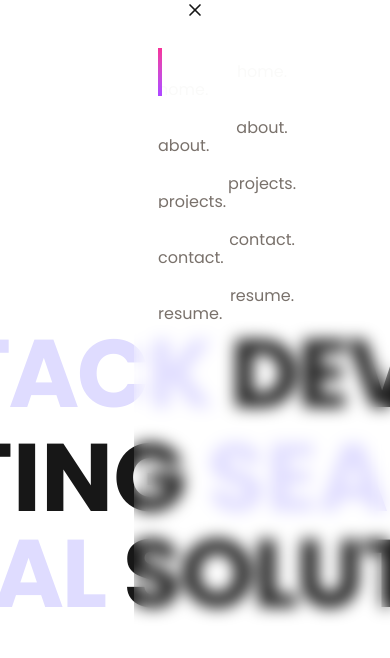
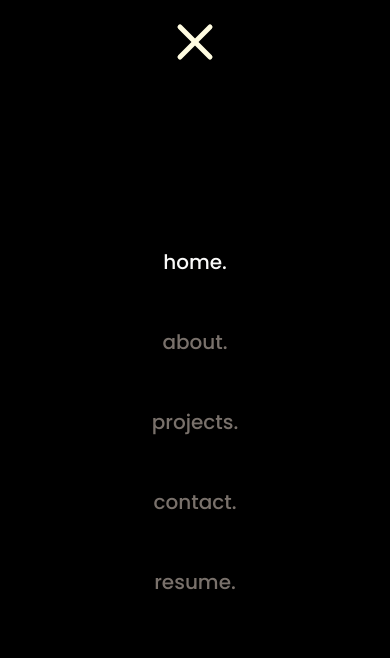
Before and after one commit to na1969na/developer-portfolio, a Next.js app: page / in a window 390 px wide. Both pictures are taken after a click on the button 195 px from the left and 10 px from the top of the page. Shown: the top 658 px of the page. Built offline with nearby package versions, Linux system fonts and the light colour scheme.

Commit message:
fix: fix mobile design

```diff
--- a/src/app/globals.css
+++ b/src/app/globals.css
@@ -1,14 +1,15 @@
 @import "tailwindcss";
 
 :root {
-  --background: #ffffff;
-  --foreground: #171717;
+  --background: #0a0a0a;
+  --foreground: #fffce1;
 }
 
 @theme inline {
   --color-background: var(--background);
   --color-foreground: var(--foreground);
   --color-pastel-blue: #c3ffe2;
+  --color-light-cream: #fffce1;
   --font-sans: var(--font-geist-sans);
   --font-mono: var(--font-geist-mono);
   --font-poppins: var(--font-poppins);
--- a/src/components/about/AboutSection.tsx
+++ b/src/components/about/AboutSection.tsx
@@ -41,20 +41,22 @@ const experiences: Experience[] = [
 
 const AboutSection = () => {
   return (
-    <div className="text-3xl pt-20 w-full relative">
+    <div className="text-xl md:text-3xl pt-10 md:pt-20 w-full relative px-4 md:px-8">
       <div className="w-full">
-        <h1 className="text-5xl font-black">about.</h1>
-        <div className="flex gap-8 mb-15">
-          <motion.h1 className="font-black flex flex-col justify-end pt-40 pb-20">
-            <div className="text-[10rem] -mb-12 flex">
+        <h1 className="text-3xl md:text-5xl font-black mb-8 md:mb-12">
+          about.
+        </h1>
+        <div className="flex gap-4 md:gap-8 mb-8 md:mb-15">
+          <motion.h1 className="font-black flex flex-col justify-end pt-20 md:pt-40 pb-10 md:pb-20">
+            <div className="text-5xl md:text-[10rem] -mb-0 md:-mb-12 flex">
               <AnimatedText text="NANA" />
             </div>
-            <div className="flex items-center gap-8">
-              <div className="text-[10rem]">
+            <div className="flex flex-col lg:flex-row items-center gap-4 md:gap-8">
+              <div className="text-5xl md:text-[10rem]">
                 <AnimatedText text="OKAMOTO" />
               </div>
               <motion.div
-                className="w-48 h-48 overflow-hidden"
+                className="w-32 h-32 md:w-48 md:h-48 overflow-hidden"
                 initial={{ scale: 0, opacity: 0 }}
                 animate={{ scale: 1, opacity: 1 }}
                 transition={{
@@ -75,15 +77,15 @@ const AboutSection = () => {
             </div>
           </motion.h1>
         </div>
-        <div className="text-5xl space-y-2 w-full mt-15">
-          <p className="tracking-wider leading-tight">
+        <div className="text-2xl md:text-5xl space-y-4 md:space-y-6 w-full mt-8 md:mt-15">
+          <p className="tracking-wider leading-tight px-2 md:px-0">
             <span className="text-pastel-blue">Full-stack developer</span> with{" "}
             <span className="relative">
               4+ years
               <svg
                 viewBox="0 0 286 73"
                 fill="none"
-                className="absolute -left-2 -right-2 -top-2 bottom-0 translate-y-1"
+                className="absolute -left-2 -right-2 -top-2 bottom-0 translate-y-1 w-full"
               >
                 <motion.path
                   initial={{ pathLength: 0 }}
@@ -100,14 +102,14 @@ const AboutSection = () => {
             </span>{" "}
             of experience in enterprise application development.
           </p>
-          <p className="tracking-wider leading-tight">
+          <p className="tracking-wider leading-tight px-2 md:px-0">
             Based in{" "}
-            <span className="bg-pastel-blue text-black px-4 py-1 rounded-full inline-block font-semibold">
+            <span className="bg-pastel-blue text-black px-3 md:px-4 py-1 rounded-full inline-block font-semibold text-lg md:text-2xl">
               Vancouver, BC
             </span>
             , focusing on building scalable and efficient solutions.
           </p>
-          <p className="tracking-wider leading-tight">
+          <p className="tracking-wider leading-tight px-2 md:px-0">
             Passionate about{" "}
             <span className="text-pastel-blue">
               {"{"}
@@ -155,11 +157,13 @@ const AboutSection = () => {
         </div>
       </div>
 
-      <hr className="my-16" />
+      <hr className="my-8 md:my-16" />
 
-      <div>
-        <h2 className="my-16 text-5xl font-black">experience.</h2>
-        <div className="space-y-10">
+      <div className="px-2 md:px-0">
+        <h2 className="my-8 md:my-16 text-3xl md:text-5xl font-black">
+          experience.
+        </h2>
+        <div className="space-y-6 md:space-y-10">
           {experiences.map((exp, index) => (
             <motion.div
               key={index}
@@ -171,13 +175,13 @@ const AboutSection = () => {
                 ease: "easeOut",
               }}
               viewport={{ once: false }}
-              className="flex flex-col gap-4 text-3xl p-6 border border-light-cream rounded-2xl"
+              className="flex flex-col gap-3 md:gap-4 text-xl md:text-3xl p-6 md:p-8 border border-light-cream rounded-2xl"
             >
-              <h3 className="font-semibold">
+              <h3 className="font-semibold text-lg md:text-2xl">
                 {exp.title} | {exp.company}
               </h3>
-              <p className="text-xl opacity-70">{exp.period}</p>
-              <ul className="text-xl opacity-70 list-disc pl-6">
+              <p className="text-base md:text-xl opacity-70">{exp.period}</p>
+              <ul className="text-base md:text-xl opacity-70 list-disc pl-4 md:pl-6">
                 {exp.description.map((item, index) => (
                   <motion.li
                     key={index}
@@ -206,7 +210,7 @@ const AboutSection = () => {
                       ease: "easeOut",
                     }}
                     viewport={{ once: false }}
-                    className="bg-pastel-blue text-xl px-3 py-2 rounded-full text-black font-semibold"
+                    className="bg-pastel-blue text-base md:text-xl px-2 md:px-3 py-1 md:py-2 rounded-full text-black font-semibold"
                   >
                     {skill}
                   </motion.span>
--- a/src/components/contact/ContactSection.tsx
+++ b/src/components/contact/ContactSection.tsx
@@ -6,38 +6,76 @@ import FlipLink from "./RevealLinks";
 const ContactSection = () => {
   return (
     <motion.div
-      className="space-y-10 pt-10"
+      className="space-y-10 pt-10 px-4 md:px-6 lg:px-8"
       initial={{ opacity: 0, y: 20 }}
       animate={{ opacity: 1, y: 0 }}
       exit={{ opacity: 0, y: -20 }}
       transition={{ duration: 0.5 }}
     >
-      <div className="space-y-3">
-        <h1 className="text-5xl font-black text-center">CONTACT</h1>
+      <div className="space-y-3 pt-10 md:pt-16 lg:pt-20">
+        <h1 className="text-3xl md:text-4xl lg:text-5xl font-black text-center">
+          CONTACT
+        </h1>
         <div className="text-center">
-          <p className="text-lg">
+          <p className="text-base md:text-lg">
             I am always open to new opportunities and collaborations. Feel free
             to reach out through any of the channels below.
           </p>
         </div>
       </div>
-      <div className="text-center text-3xl">
+      <div className="text-center text-xl md:text-2xl lg:text-3xl">
         <hr />
-        <h2 className="pt-5">EMAIL</h2>
-        <FlipLink href="mailto:nanaokamoto.tech@gmail.com">
+        <h2 className="pt-3 md:pt-5">EMAIL</h2>
+        <div className="hidden md:block">
+          <FlipLink
+            href="mailto:nanaokamoto.tech@gmail.com"
+            className="whitespace-normal break-all"
+          >
+            nanaokamoto.tech@gmail.com
+          </FlipLink>
+        </div>
+        <a
+          href="mailto:nanaokamoto.tech@gmail.com"
+          className="md:hidden block py-5 text-xl hover:text-[#0abfcb]"
+        >
           nanaokamoto.tech@gmail.com
-        </FlipLink>
+        </a>
         <hr />
-        <h2 className="pt-5">LINKEDIN</h2>
-        <FlipLink href="https://www.linkedin.com/in/nana-okamoto/">
+        <h2 className="pt-3 md:pt-5">LINKEDIN</h2>
+        <div className="hidden md:block">
+          <FlipLink href="https://www.linkedin.com/in/nana-okamoto/">
+            /nana-okamoto
+          </FlipLink>
+        </div>
+        <a
+          href="https://www.linkedin.com/in/nana-okamoto/"
+          className="md:hidden block py-5 text-xl hover:text-[#0abfcb]"
+        >
           /nana-okamoto
-        </FlipLink>
+        </a>
         <hr />
-        <h2 className="pt-5">GITHUB</h2>
-        <FlipLink href="https://github.com/na1969na">/na1969na</FlipLink>
+        <h2 className="pt-3 md:pt-5">GITHUB</h2>
+        <div className="hidden md:block">
+          <FlipLink href="https://github.com/na1969na">/na1969na</FlipLink>
+        </div>
+        <a
+          href="https://github.com/na1969na"
+          className="md:hidden block py-5 text-xl hover:text-[#0abfcb]"
+        >
+          /na1969na
+        </a>
         <hr />
-        <h2 className="pt-5">DEV.TO</h2>
-        <FlipLink href="https://dev.to/na1969na">/na1969na</FlipLink>
+        <h2 className="pt-3 md:pt-5">DEV.TO</h2>
+        <div className="hidden md:block">
+          <FlipLink href="https://dev.to/na1969na">/na1969na</FlipLink>
+        </div>
+        <a
+          href="https://dev.to/na1969na"
+          className="md:hidden block py-5 text-xl hover:text-[#0abfcb]"
+        >
+          /na1969na
+        </a>
+        <hr />
       </div>
     </motion.div>
   );
--- a/src/components/contact/RevealLinks.tsx
+++ b/src/components/contact/RevealLinks.tsx
@@ -7,16 +7,17 @@ const STAGGER = 0.025;
 interface FlipLinkProps {
   children: string;
   href: string;
+  className?: string;
 }
 
-const FlipLink = ({ children, href }: FlipLinkProps) => {
+const FlipLink = ({ children, href, className = "" }: FlipLinkProps) => {
   return (
     <div className="py-5">
       <motion.a
         initial="initial"
         whileHover="hovered"
         href={href}
-        className="relative block overflow-hidden whitespace-nowrap text-4xl font-black uppercase sm:text-5xl md:text-6xl hover:text-[#0abfcb]"
+        className={`relative block overflow-hidden whitespace-nowrap text-4xl font-black uppercase sm:text-5xl md:text-6xl hover:text-[#0abfcb] ${className}`}
         style={{
           lineHeight: 0.75,
         }}
--- a/src/components/home/HomeSection.tsx
+++ b/src/components/home/HomeSection.tsx
@@ -2,19 +2,19 @@ import ScrambleText from "./ScrambleText";
 
 const HomeSection = () => {
   return (
-    <div className="flex flex-col items-center justify-center h-[calc(100vh-6rem)] pt-40 pb-6 gap-2">
-      <h1 className="text-8xl whitespace-nowrap font-black text-center tracking-tight">
-        <span className="text-[#dfdcff] cursor-pointer">
+    <div className="text-3xl sm:text-5xl md:text-7xl lg:text-8xl flex flex-col items-center justify-center h-[calc(100vh-6rem)] pt-20 md:pt-40 pb-6">
+      <h1 className="whitespace-nowrap font-black text-center tracking-tight">
+        <span className="text-[#dfdcff]">
           <ScrambleText text="FULL-STACK" />
         </span>{" "}
         <ScrambleText text="DEVELOPER" />
       </h1>
       <div className="flex flex-col items-center">
-        <p className="text-8xl whitespace-nowrap font-black text-center">
+        <p className="whitespace-nowrap font-black text-center">
           <ScrambleText text="CREATING" />{" "}
           <ScrambleText text="SEAMLESS" className="text-[#dfdcff]" />
         </p>
-        <p className="text-8xl whitespace-nowrap font-black text-center tracking-tight">
+        <p className="whitespace-nowrap font-black text-center tracking-tight">
           <ScrambleText text="DIGITAL" className="text-[#dfdcff]" />{" "}
           <ScrambleText text="SOLUTIONS" />
         </p>
--- a/src/components/ui/Navbar.tsx
+++ b/src/components/ui/Navbar.tsx
@@ -2,7 +2,7 @@
 
 import { useState, useEffect } from "react";
 import { motion } from "framer-motion";
-import { Menu, X } from "lucide-react";
+import { AlignJustify, X } from "lucide-react";
 import { cn } from "@/lib/utils";
 import { useMediaQuery } from "@/hooks/useMediaQuery";
 
@@ -46,8 +46,12 @@ const Navbar = ({ activeSection, setActiveSection }: NavbarProps) => {
     <>
       {/* Mobile menu button */}
       <div className="fixed z-30 lg:hidden">
-        <button className="btn" onClick={() => setIsOpen(!isOpen)}>
-          {isOpen ? <X className="h-5 w-5" /> : <Menu className="h-5 w-5" />}
+        <button className="pt-3" onClick={() => setIsOpen(!isOpen)}>
+          {isOpen ? (
+            <X className="h-15 w-15" />
+          ) : (
+            <AlignJustify className="h-15 w-15" />
+          )}
         </button>
       </div>
 
@@ -106,20 +110,20 @@ const Navbar = ({ activeSection, setActiveSection }: NavbarProps) => {
       {/* Mobile Navigation */}
       <motion.div
         className={cn(
-          "fixed top-0 right-0 h-full z-20 bg-card/95 backdrop-blur-sm",
-          isOpen ? "translate-x-0" : "translate-x-full"
+          "fixed top-0 left-0 right-0 z-20 bg-black",
+          isOpen ? "translate-y-0" : "translate-y-[-100%]"
         )}
-        initial={{ x: "100%" }}
-        animate={{ x: isOpen ? 0 : "100%" }}
+        initial={{ y: "-100%" }}
+        animate={{ y: isOpen ? 0 : "-100%" }}
         transition={{ duration: 0.3, ease: "easeInOut" }}
       >
-        <div className="flex flex-col h-full py-12 px-6 w-64">
-          <nav className="flex-1 flex flex-col gap-2">
+        <div className="flex flex-col min-h-screen min-w-screen py-12 px-6 w-64">
+          <nav className="flex-1 flex flex-col items-center justify-center gap-8">
             {menuItems.map((item) => (
               <motion.button
                 key={item.id}
                 className={cn(
-                  "justify-start gap-3 py-3 text-base transition-all relative group overflow-hidden h-12",
+                  "text-xl font-medium transition-all relative group overflow-hidden h-12",
                   activeSection === item.id
                     ? "text-stone-50"
                     : "text-stone-500 hover:text-stone-50"
@@ -132,36 +136,8 @@ const Navbar = ({ activeSection, setActiveSection }: NavbarProps) => {
                       )
                     : handleMenuClick(item.id)
                 }
-                whileHover="hover"
-                initial="initial"
               >
-                <motion.div
-                  className="relative h-full"
-                  variants={{
-                    initial: { y: 0 },
-                    hover: { y: -30 },
-                  }}
-                  transition={{ duration: 0.3, ease: "easeInOut" }}
-                >
-                  {item.label}
-                </motion.div>
-                <motion.div
-                  className="absolute top-0 left-0 h-full"
-                  variants={{
-                    initial: { y: 30 },
-                    hover: { y: 0 },
-                  }}
-                  transition={{ duration: 0.3, ease: "easeInOut" }}
-                >
-                  {item.label}
-                </motion.div>
-                {activeSection === item.id && (
-                  <motion.div
-                    className="absolute left-0 top-0 bottom-0 w-1 bg-gradient-to-b from-pink-500 to-purple-500"
-                    layoutId="activeSectionMobile"
-                    transition={{ type: "spring", stiffness: 300, damping: 30 }}
-                  />
-                )}
+                {item.label}
               </motion.button>
             ))}
           </nav>
```
Also changed, not shown: src/components/project/BridgeDetail.tsx (+22 -12 lines), src/components/project/KeyFeature.tsx (+6 -6 lines), src/components/project/ProjectCard.tsx (+6 -2 lines), src/components/project/ProjectsSection.tsx (+8 -4 lines).
